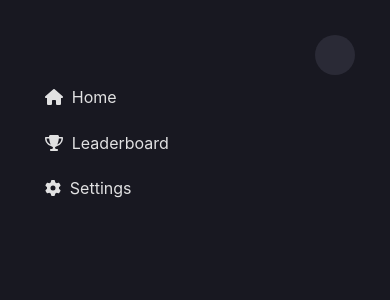
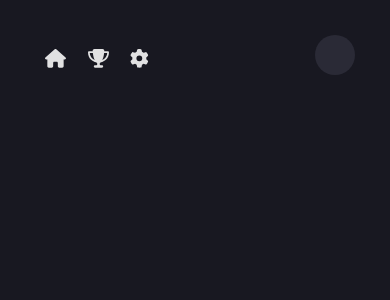
Before and after one commit to synthels/basethree, a Vue app: page / in a window 390 px wide. Shown: the top 300 px of the page. Built offline with nearby package versions, Linux system fonts and the light colour scheme.

Commit message:
make sidebar responsive

```diff
--- a/app/Home.vue
+++ b/app/Home.vue
@@ -1,34 +1,7 @@
 <script setup lang="ts">
-import User from "./components/User.vue";
-import Sidebar, { SidebarElement } from "./components/Sidebar.vue";
-
-const sidebar: SidebarElement[] = [
-  {
-    icon: "house",
-    text: "Home",
-  },
-  {
-    icon: "trophy",
-    text: "Leaderboard",
-  },
-  {
-    icon: "gear",
-    text: "Settings",
-  },
-];
+import Outline from "./Outline.vue";
 </script>
 
 <template>
-  <div class="home">
-    <User />
-    <Sidebar :elements="sidebar" />
-  </div>
+  <Outline />
 </template>
-
-<style scoped>
-@import "./components/theme.css";
-
-.home {
-  padding: var(--page-padding);
-}
-</style>
--- /dev/null
+++ b/app/Outline.vue
@@ -0,0 +1,39 @@
+<script setup lang="ts">
+import User from "./components/User.vue";
+import Sidebar, { SidebarElement } from "./components/Sidebar.vue";
+
+const sidebar: SidebarElement[] = [
+  {
+    icon: "house",
+    text: "Home",
+  },
+  {
+    icon: "trophy",
+    text: "Leaderboard",
+  },
+  {
+    icon: "gear",
+    text: "Settings",
+  },
+];
+</script>
+
+<template>
+  <div class="outline">
+    <User />
+    <Sidebar :elements="sidebar" />
+  </div>
+</template>
+
+<style scoped>
+@import "./components/theme.css";
+
+.outline {
+  padding: var(--page-padding);
+}
+
+@media screen and (max-width: 700px) {
+  .outline {
+  }
+}
+</style>
--- a/app/components/Sidebar.vue
+++ b/app/components/Sidebar.vue
@@ -10,9 +10,8 @@ export interface SidebarElement {
 <template>
   <div class="sidebar">
     <div class="sidebar-element" v-for="e in elements">
-      <span :class="`fa-solid fa-${e.icon}`" aria-hidden="true" />
-      <span class="margin-right" />
-      {{ e.text }}
+      <span :class="`icon fa-solid fa-${e.icon}`" aria-hidden="true" />
+      <span class="sidebar-element-text">{{ e.text }}</span>
     </div>
   </div>
 </template>
@@ -23,7 +22,11 @@ export interface SidebarElement {
   flex-direction: column;
   float: left;
   font-size: var(--navigation-font-size);
-  width: 240pt;
+  min-width: 160pt;
+
+  border-color: var(--secondary);
+  border-right-style: solid;
+  border-right-width: 1px;
 }
 
 .sidebar-element {
@@ -32,8 +35,30 @@ export interface SidebarElement {
   border-radius: var(--border-radius);
 }
 
+.icon {
+  margin-right: 8px;
+}
+
 .sidebar-element:hover {
   background-color: var(--secondary);
   cursor: pointer;
 }
+
+@media screen and (max-width: 700px) {
+  .sidebar {
+    flex-direction: row;
+    position: fixed;
+    font-size: 14pt;
+
+    border-style: none;
+  }
+
+  .icon {
+    margin: 0;
+  }
+
+  .sidebar-element-text {
+    display: none;
+  }
+}
 </style>
--- a/app/components/User.vue
+++ b/app/components/User.vue
@@ -75,6 +75,7 @@ const elements = [
 
 .user-container {
   display: flex;
+  flex-wrap: wrap;
   flex-direction: column;
   float: right;
 }
--- a/app/components/theme.css
+++ b/app/components/theme.css
@@ -22,5 +22,8 @@
   /* page */
   --page-padding: 20pt;
   --font-weight: 400;
-  --responsive-width: 750px;
+
+  /* Cannot actually use in mediaqueries, yet. Browser support
+     for environment variables is currently nil. */
+  --responsive-width: 700px;
 }
```
